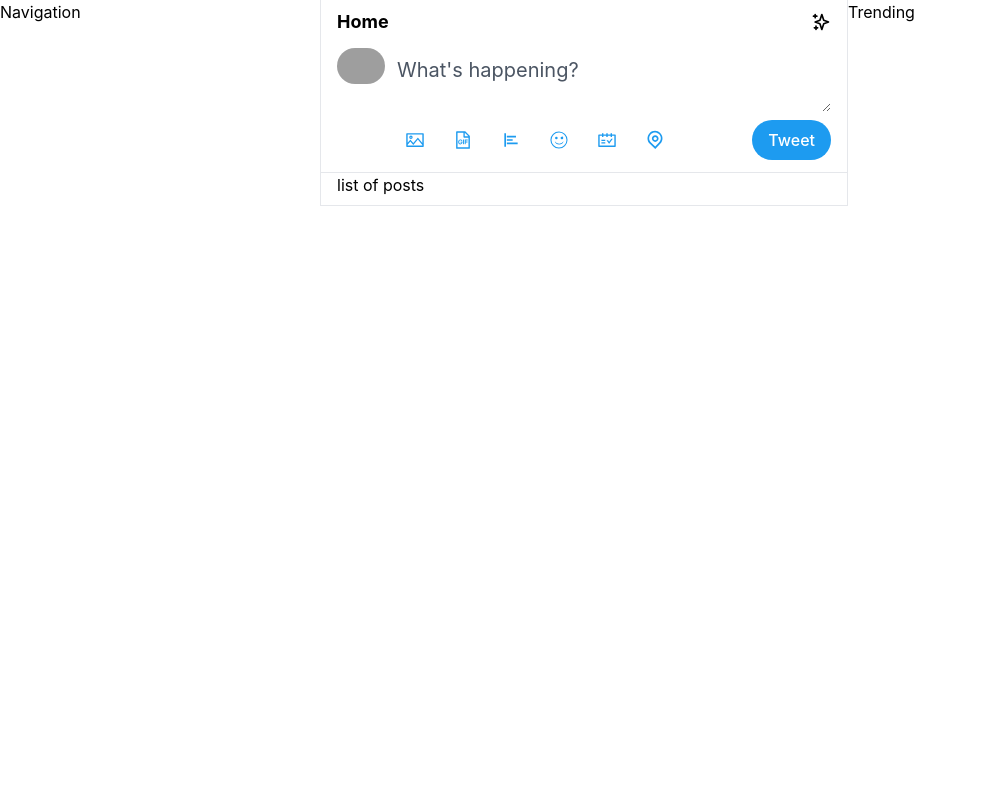
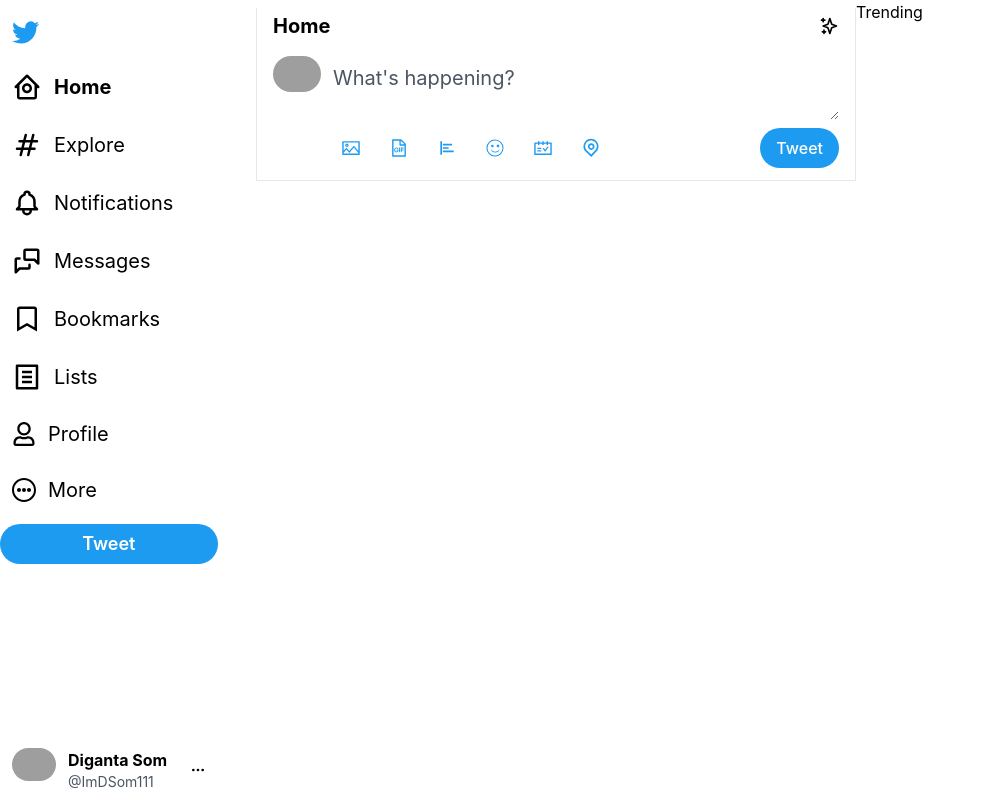
Before and after one commit to DigantaSom/Twitter-clone-deprecated, a Next.js app in the folder client/: page / in a window 1280 px wide. Shown: the whole page, without its empty margins (0-985 px from the left). Built offline with nearby package versions, Linux system fonts and the light colour scheme; grey boxes are pictures that could not be loaded.

Commit message:
Frontend - Building the Navigation Bars and refactoring homepage layout to have responsive design

```diff
--- /dev/null
+++ b/client/components/BottomNavigation.tsx
@@ -0,0 +1,29 @@
+import Link from 'next/link';
+
+import { BiHomeCircle } from 'react-icons/bi';
+import { GrSearch } from 'react-icons/gr';
+import { HiOutlineBell } from 'react-icons/hi';
+import { TbMessages } from 'react-icons/tb';
+
+const BottomNavigation = () => {
+  return (
+    <div className='ph:hidden absolute bottom-0 px-4 py-3 bg-white z-50 border-t-2 border-gray-200 w-full'>
+      <div className='flex items-center justify-around'>
+        <Link href='/' className='rounded-full hover:bg-gray-200'>
+          <BiHomeCircle className='text-3xl' />
+        </Link>
+        <Link href='/' className='rounded-full hover:bg-gray-200'>
+          <GrSearch className='text-3xl' />
+        </Link>
+        <Link href='/' className='rounded-full hover:bg-gray-200'>
+          <HiOutlineBell className='text-3xl' />
+        </Link>
+        <Link href='/' className='rounded-full hover:bg-gray-200'>
+          <TbMessages className='text-3xl' />
+        </Link>
+      </div>
+    </div>
+  );
+};
+
+export default BottomNavigation;
--- a/client/components/CreateTweet.tsx
+++ b/client/components/CreateTweet.tsx
@@ -12,7 +12,7 @@
 const CreateTweet = () => {
   return (
     <>
-      <div className='flex items-start justify-between py-3'>
+      <div className='hidden ph:flex items-start justify-between py-3'>
         {/* left */}
         <div className='pr-3'>
           <div className='w-12 h-12'>
@@ -42,13 +42,13 @@
               <div className='p-2 rounded-full hover:cursor-pointer hover:bg-twitter-light'>
                 <AiOutlineFileGif />
               </div>
-              <div className='p-2 rounded-full hover:cursor-pointer hover:bg-twitter-light'>
+              <div className='hidden sm:block p-2 rounded-full hover:cursor-pointer hover:bg-twitter-light'>
                 <BiPoll />
               </div>
               <div className='p-2 rounded-full hover:cursor-pointer hover:bg-twitter-light'>
                 <GrEmoji />
               </div>
-              <div className='p-2 rounded-full hover:cursor-pointer hover:bg-twitter-light'>
+              <div className='hidden sm:block p-2 rounded-full hover:cursor-pointer hover:bg-twitter-light'>
                 <AiOutlineSchedule />
               </div>
               <div className='p-2 rounded-full hover:cursor-pointer hover:bg-twitter-light'>
--- a/client/components/Feed.tsx
+++ b/client/components/Feed.tsx
@@ -1,12 +1,14 @@
 import Header from './Header';
+import CreateTweet from './CreateTweet';
 
 const Feed = () => {
   return (
-    <div className='border-l-[1px] border-r-[1px] border-b-[1px] border-gray-200 w-[55%] py-2'>
-      <div className='border-b-[1px] border-gray-200 px-4'>
+    <div className='w-full md:min-w-[600px] py-2'>
+      <div className='border-b-[1px] border-x-[1px] border-gray-200 px-4'>
         <Header />
+        <CreateTweet />
       </div>
-      <div className='px-4'>list of posts</div>
+      <div className='border-x-[1px] border-gray-200 px-4'></div>
     </div>
   );
 };
--- a/client/components/Header.tsx
+++ b/client/components/Header.tsx
@@ -1,18 +1,24 @@
 import Link from 'next/link';
+import Image from 'next/image';
+
 import { HiOutlineSparkles } from 'react-icons/hi';
-
-import CreateTweet from './CreateTweet';
 
 const Header = () => {
   return (
-    <div>
-      <div className='flex items-center justify-between'>
-        <Link href='/' className='font-bold text-lg'>
-          Home
-        </Link>
-        <HiOutlineSparkles className='text-xl cursor-pointer' />
-      </div>
-      <CreateTweet />
+    <div className='flex items-center justify-between py-1'>
+      <Link href='/' className='flex items-center'>
+        <div className='block ph:hidden w-11 h-11 mr-4'>
+          <Image
+            src='https://www.prognos.com/sites/default/files/styles/profile_image/public/2020-06/profile-pic-placeholder.png?itok=x2Ckkfjo'
+            alt='User'
+            width={44}
+            height={44}
+            className='rounded-full'
+          />
+        </div>
+        <span className='font-bold text-lg ph:text-xl -mt-1 ph:mt-0'>Home</span>
+      </Link>
+      <HiOutlineSparkles className='text-xl cursor-pointer' />
     </div>
   );
 };
--- a/client/components/Navigation.tsx
+++ b/client/components/Navigation.tsx
@@ -1,5 +1,117 @@
+import Link from 'next/link';
+import Image from 'next/image';
+
+import { BsTwitter } from 'react-icons/bs';
+import { BiHomeCircle, BiBookmark } from 'react-icons/bi';
+import { HiOutlineHashtag, HiOutlineBell } from 'react-icons/hi';
+import { GrSearch } from 'react-icons/gr';
+import { TbMessages } from 'react-icons/tb';
+import { RiFileListLine } from 'react-icons/ri';
+import { FaRegUser } from 'react-icons/fa';
+import { CgMoreO } from 'react-icons/cg';
+import { FiMoreHorizontal, FiFeather } from 'react-icons/fi';
+
 const Navigation = () => {
-  return <div>Navigation</div>;
+  return (
+    <div className='mr-[15%]'>
+      <div className='relative h-screen flex flex-col'>
+        <div className='py-2 ml-[2px]'>
+          <Link href='/'>
+            <div className='w-12 h-12 rounded-full hover:bg-twitter-light flex items-center justify-center'>
+              <BsTwitter className='text-twitter w-[90%] h-[90%] p-2' />
+            </div>
+          </Link>
+        </div>
+
+        <div className='flex flex-col items-center xl:items-start'>
+          <Link
+            href='/'
+            className='flex items-center xl:space-x-3 p-2 xl:pl-3 xl:pr-8 mb-3 rounded-full hover:bg-gray-200'
+          >
+            <BiHomeCircle className='text-3xl' />
+            <span className='hidden xl:block text-xl font-bold'>Home</span>
+          </Link>
+          <Link
+            href='/'
+            className='flex items-center xl:space-x-3 p-2 xl:pl-3 xl:pr-8 mb-3 rounded-full hover:bg-gray-200'
+          >
+            <HiOutlineHashtag className='hidden md2:block text-3xl' />
+            <GrSearch className='md2:hidden text-3xl pl-[2px]' />
+            <span className='hidden xl:block text-xl'>Explore</span>
+          </Link>
+          <Link
+            href='/'
+            className='flex items-center xl:space-x-3 p-2 xl:pl-3 xl:pr-8 mb-3 rounded-full hover:bg-gray-200'
+          >
+            <HiOutlineBell className='text-3xl' />
+            <span className='hidden xl:block text-xl'>Notifications</span>
+          </Link>
+          <Link
+            href='/'
+            className='flex items-center xl:space-x-3 p-2 xl:pl-3 xl:pr-8 mb-3 rounded-full hover:bg-gray-200'
+          >
+            <TbMessages className='text-3xl' />
+            <span className='hidden xl:block text-xl'>Messages</span>
+          </Link>
+          <Link
+            href='/'
+            className='flex items-center xl:space-x-3 p-2 xl:pl-3 xl:pr-8 mb-3 rounded-full hover:bg-gray-200'
+          >
+            <BiBookmark className='text-3xl' />
+            <span className='hidden xl:block text-xl'>Bookmarks</span>
+          </Link>
+          <Link
+            href='/'
+            className='flex items-center xl:space-x-3 p-2 xl:pl-3 xl:pr-8 mb-3 rounded-full hover:bg-gray-200'
+          >
+            <RiFileListLine className='text-3xl' />
+            <span className='hidden xl:block text-xl'>Lists</span>
+          </Link>
+          <Link
+            href='/'
+            className='flex items-center xl:space-x-3 p-2 xl:pl-3 xl:pr-8 mb-3 rounded-full hover:bg-gray-200'
+          >
+            <FaRegUser className='text-2xl' />
+            <span className='hidden xl:block text-xl'>Profile</span>
+          </Link>
+          <Link
+            href='/'
+            className='flex items-center xl:space-x-3 p-2 xl:pl-3 xl:pr-8 mb-3 rounded-full hover:bg-gray-200'
+          >
+            <CgMoreO className='text-2xl' />
+            <span className='hidden xl:block text-xl'>More</span>
+          </Link>
+
+          <button
+            className='text-white bg-twitter hover:bg-twitter-dark p-2 xl:p-3
+            w-10 h-10 xl:w-full rounded-full text-base xl:text-lg font-semibold flex items-center     justify-center'
+          >
+            <span className='rounded-full xl:hidden'>
+              <FiFeather />
+            </span>
+            <span className='hidden xl:block'>Tweet</span>
+          </button>
+        </div>
+
+        <div className='absolute bottom-0 w-full hover:bg-gray-200 hover:cursor-pointer rounded-full flex items-center px-3 py-2'>
+          <div className='w-11 h-11'>
+            <Image
+              src='https://www.prognos.com/sites/default/files/styles/profile_image/public/2020-06/profile-pic-placeholder.png?itok=x2Ckkfjo'
+              alt='User'
+              width={44}
+              height={44}
+              className='rounded-full'
+            />
+          </div>
+          <div className='hidden xl:flex xl:flex-col xl:flex-1 xl:ml-3'>
+            <span className='font-bold'>Diganta Som</span>
+            <span className='text-gray-600 text-sm'>@ImDSom111</span>
+          </div>
+          <FiMoreHorizontal className='hidden xl:block' />
+        </div>
+      </div>
+    </div>
+  );
 };
 
 export default Navigation;
--- a/client/components/Trending.tsx
+++ b/client/components/Trending.tsx
@@ -1,6 +1,6 @@
 const Trending = () => {
   return (
-    <div className='w-[45%]'>
+    <div className='hidden md2:block w-full min-h-screen'>
       <div className='sticky top-0'>Trending</div>
     </div>
   );
--- a/client/pages/index.tsx
+++ b/client/pages/index.tsx
@@ -1,7 +1,8 @@
 import Head from 'next/head';
+import Navigation from '../components/Navigation';
 import Feed from '../components/Feed';
-import Navigation from '../components/Navigation';
 import Trending from '../components/Trending';
+import BottomNavigation from '../components/BottomNavigation';
 
 const Home = () => {
   return (
@@ -12,15 +13,17 @@
         <link rel='icon' href='/favicon.ico' />
       </Head>
 
-      <div>
-        <div className='w-[25%] h-full fixed'>
+      <div className='max-w-[664px] md2:max-w-[90vw] xl:max-w-7xl m-auto flex h-screen'>
+        <div className='hidden ph:block w-16 xl:w-[20%]'>
           <Navigation />
         </div>
-        <div className='ml-[25%] w-[75%] flex justify-between'>
+        <div className='flex-1 xl:w-[75%] flex overflow-y-scroll'>
           <Feed />
           <Trending />
         </div>
       </div>
+
+      <BottomNavigation />
     </div>
   );
 };
--- a/client/tailwind.config.js
+++ b/client/tailwind.config.js
@@ -7,6 +7,10 @@
   ],
   theme: {
     extend: {
+      screens: {
+        ph: '501px',
+        md2: '1051px',
+      },
       colors: {
         twitter: {
           light: '#DEEFFA',
```
